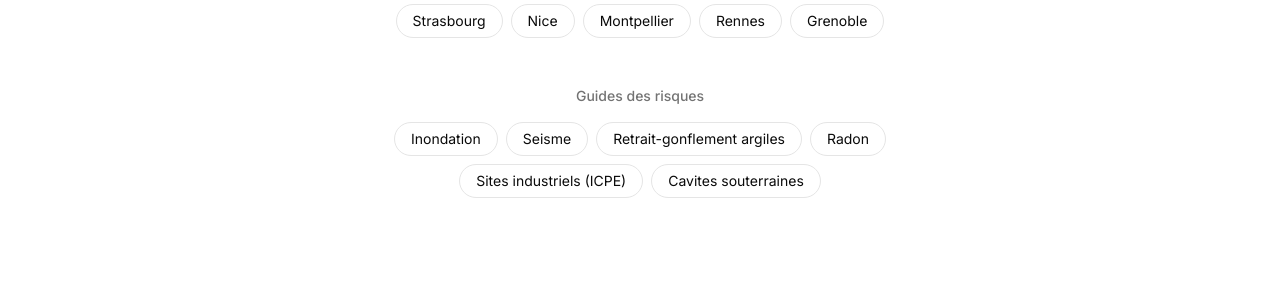
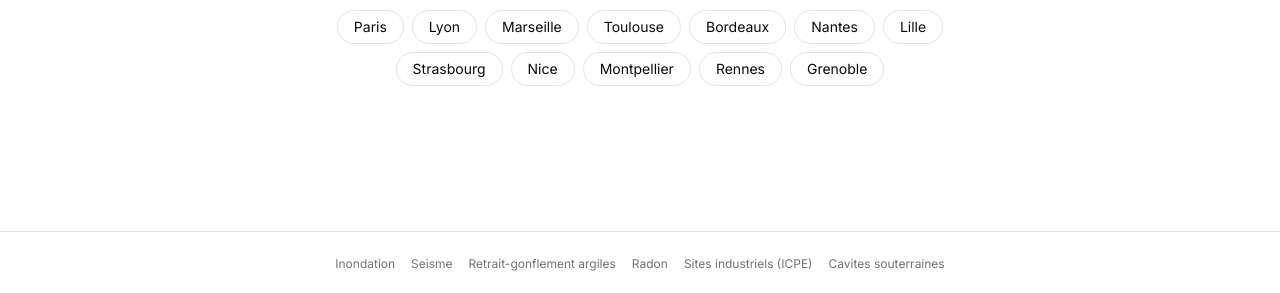
Before and after one commit to Ludovic-Blondon/diag-adresse, a Next.js app: page / in a window 1280 px wide. Shown: the part 504-797 px from the top of the page. Built offline with nearby package versions, Linux system fonts and the light colour scheme; no server answers.

Commit message:
refactor(ui): move risk guide links from homepage to global footer
Keep internal linking for SEO while maintaining minimalist homepage design.

```diff
--- a/app/layout.tsx
+++ b/app/layout.tsx
@@ -2,11 +2,13 @@ import type { Metadata, Viewport } from "next";
 import { Inter, JetBrains_Mono } from "next/font/google";
 import { Analytics } from "@vercel/analytics/next";
 import { SpeedInsights } from "@vercel/speed-insights/next";
+import Link from "next/link";
 import { ThemeProvider } from "@/components/theme-provider";
 import { ThemeToggle } from "@/components/theme-toggle";
 import { TooltipProvider } from "@/components/ui/tooltip";
 import { organizationJsonLd } from "@/lib/json-ld";
 import { BASE_URL } from "@/lib/constants";
+import { RISK_NAV } from "@/lib/navigation";
 import "./globals.css";
 
 const inter = Inter({
@@ -74,6 +76,19 @@ export default function RootLayout({
               <ThemeToggle />
             </header>
             {children}
+            <footer className="mt-auto border-t px-4 py-6">
+              <nav className="mx-auto max-w-4xl flex flex-wrap justify-center gap-x-4 gap-y-1">
+                {RISK_NAV.map((r) => (
+                  <Link
+                    key={r.type}
+                    href={`/risque/${r.type}`}
+                    className="text-xs text-muted-foreground hover:underline"
+                  >
+                    {r.label}
+                  </Link>
+                ))}
+              </nav>
+            </footer>
           </TooltipProvider>
         </ThemeProvider>
         <Analytics />
--- a/app/page.tsx
+++ b/app/page.tsx
@@ -1,7 +1,7 @@
 import Link from "next/link";
 import { AddressSearch } from "@/components/address-search";
 import { websiteJsonLd } from "@/lib/json-ld";
-import { POPULAR_CITIES, RISK_NAV } from "@/lib/navigation";
+import { POPULAR_CITIES } from "@/lib/navigation";
 
 export default function Home() {
   return (
@@ -39,23 +39,6 @@ export default function Home() {
             ))}
           </div>
         </section>
-
-        <section className="pt-4">
-          <h2 className="text-sm font-medium text-muted-foreground mb-4">
-            Guides des risques
-          </h2>
-          <div className="flex flex-wrap justify-center gap-2">
-            {RISK_NAV.map((guide) => (
-              <Link
-                key={guide.type}
-                href={`/risque/${guide.type}`}
-                className="rounded-full border px-4 py-1.5 text-sm hover:bg-accent transition-colors"
-              >
-                {guide.label}
-              </Link>
-            ))}
-          </div>
-        </section>
       </div>
     </main>
   );
```
